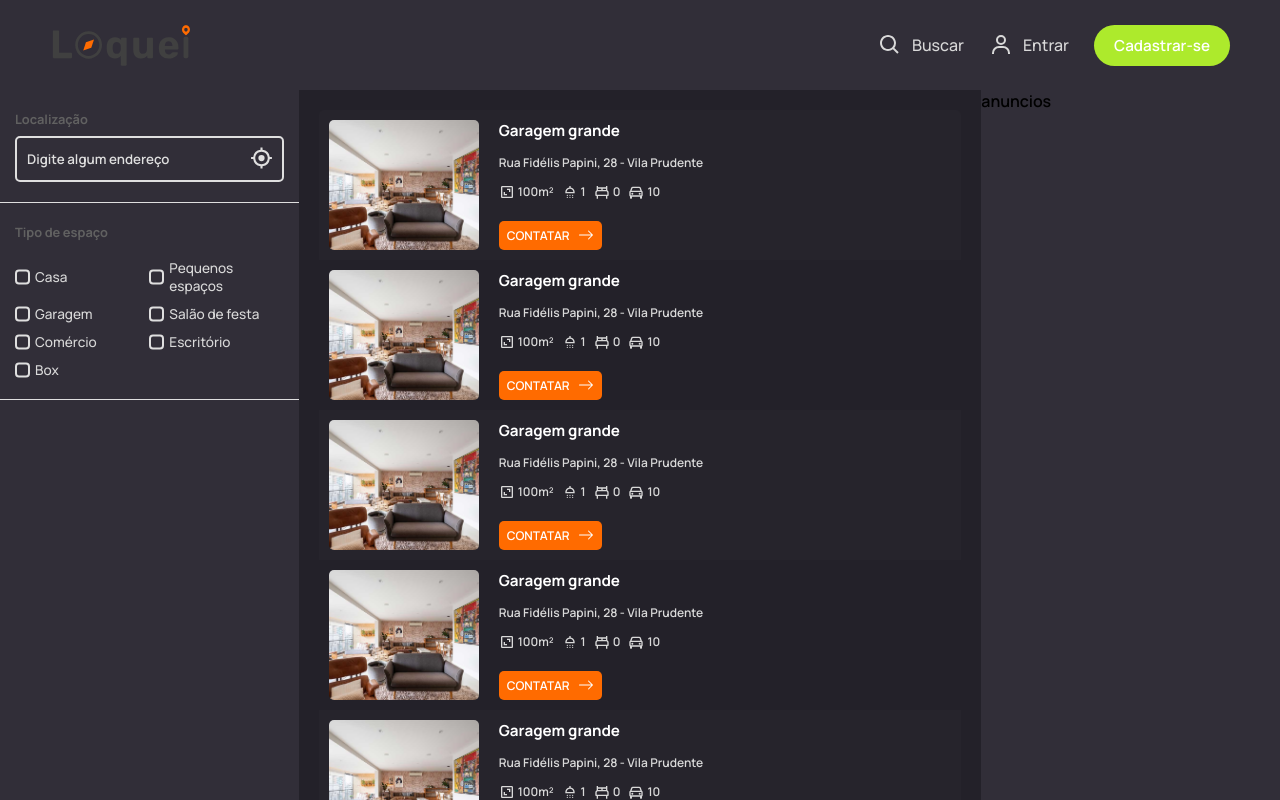
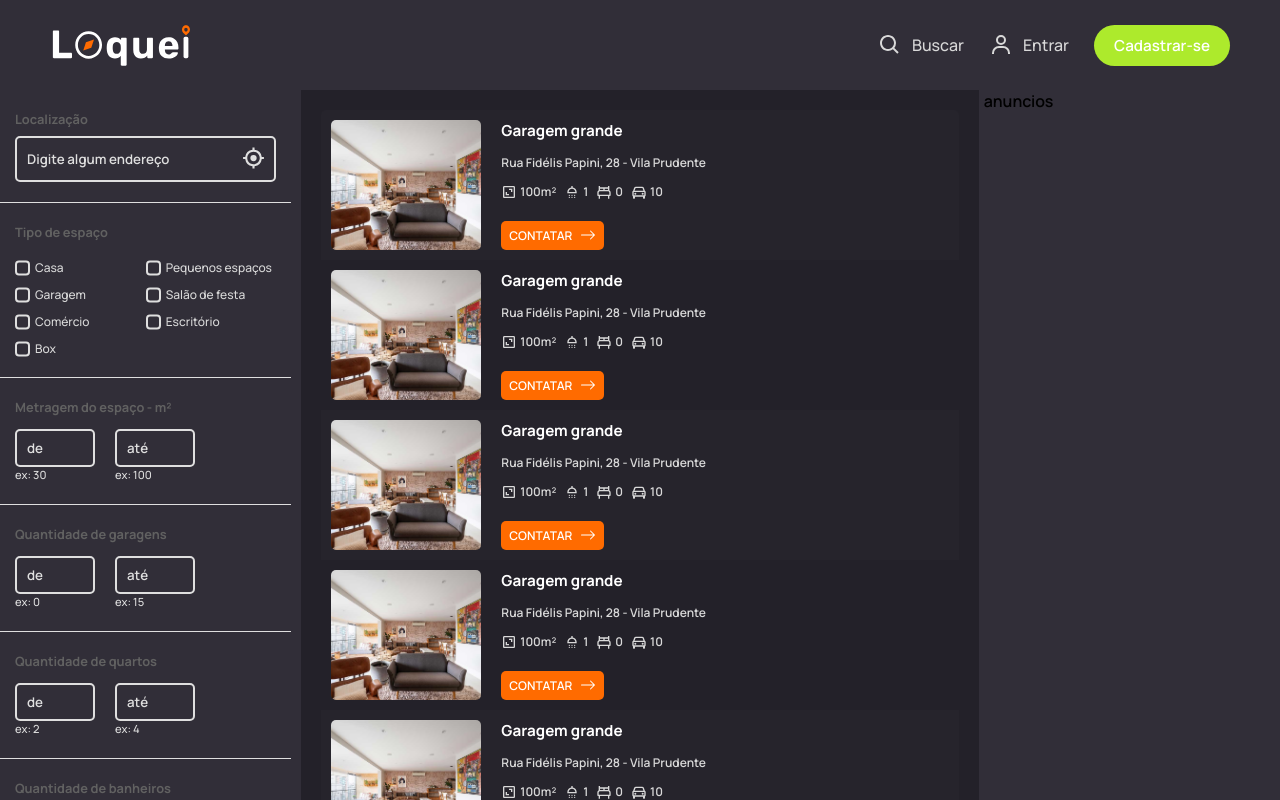
Before and after one commit to Rafa-Roodrigues/Loquei-Frontend, a React (Create React App) app: page /buscar in a window 1280 px wide. Built offline with nearby package versions, Linux system fonts and the light colour scheme.

Commit message:
Correções: Logo; Filtro

```diff
--- a/public/index.html
+++ b/public/index.html
@@ -4,10 +4,12 @@
     <meta charset="utf-8" />
     <meta name="viewport" content="width=device-width, initial-scale=1" />
     <title>Loquei</title>
+
+    <link rel="shortcut icon" href="./icon.png" type="image/png">
+
     <link rel="preconnect" href="https://fonts.googleapis.com">
     <link rel="preconnect" href="https://fonts.gstatic.com" crossorigin>
     <link href="https://fonts.googleapis.com/css2?family=Manrope:wght@300;400;500;600;700;800&display=swap" rel="stylesheet">
-    <link href="https://fonts.googleapis.com/css2?family=Oswald:wght@500&display=swap" rel="stylesheet">
   </head>
   <body>
     <noscript>You need to enable JavaScript to run this app.</noscript>
--- a/src/components/Logo/index.jsx
+++ b/src/components/Logo/index.jsx
@@ -1,13 +1,16 @@
 import { Link } from 'react-router-dom';
 import { LogoContainer } from './styles';
 import logoLight from '../../assets/img/logo-light.svg';
+import logoDark from '../../assets/img/logo-dark.svg';
+import { useTheme } from '../../hooks/useTheme';
 
 export function Logo(props) {
+  const { themeIsActive } = useTheme();
+
   return (
     <LogoContainer style={{marginBottom: props.marginBot ? props.marginBot : 0}}>
       <Link to="/">
-
-        <img src={logoLight}  alt="Imagem de localização da cor laranja." width={props.size ? props.size : 100} />
+        <img src={themeIsActive ? logoDark : logoLight}  alt="Imagem de localização da cor laranja." width={props.size ? props.size : 100} />
       </Link>
     </LogoContainer>
   );
--- a/src/pages/Buscar/index.jsx
+++ b/src/pages/Buscar/index.jsx
@@ -14,13 +14,15 @@ export function Buscar() {
       <Header />
 
       <div className="box_grid">
-        <section className="box_filtro">
+        <aside className="box_filtro">
           <form>
+            {/* Buscar */}
             <div className="box_input">
               <h3>Localização</h3>
               <input class="input_busca" type="text" placeholder="Digite algum endereço" />
               <BiTargetLock className="icon" size="25 " />
             </div>
+            {/* Checkbox */}
             <div className="box_input">
               <h3>Tipo de espaço</h3>
               <div className="grid_checkbox">
@@ -61,8 +63,56 @@ export function Buscar() {
                 </label>
               </div>
             </div>
+            {/* Metragem */}
+            <div className="box_input">
+              <h3>Metragem do espaço - m²</h3>
+              <div className="grid_input">
+                <input type="text" placeholder="de" />
+                <span>ex: 30</span>
+              </div>
+              <div className="grid_input">
+                <input type="text" placeholder="até" />
+                <span>ex: 100</span>
+              </div>
+            </div>
+            {/* Quantidade de Garagens */}
+            <div className="box_input">
+              <h3>Quantidade de garagens</h3>
+              <div className="grid_input">
+                <input type="text" placeholder="de" />
+                <span>ex: 0</span>
+              </div>
+              <div className="grid_input">
+                <input type="text" placeholder="até" />
+                <span>ex: 15</span>
+              </div>
+            </div>
+            {/* Quantidade de Quartos */}
+            <div className="box_input">
+              <h3>Quantidade de quartos</h3>
+              <div className="grid_input">
+                <input type="text" placeholder="de" />
+                <span>ex: 2</span>
+              </div>
+              <div className="grid_input">
+                <input type="text" placeholder="até" />
+                <span>ex: 4</span>
+              </div>
+            </div>
+            {/* Quantidade de Banheiros */}
+            <div className="box_input">
+              <h3>Quantidade de banheiros</h3>
+              <div className="grid_input">
+                <input type="text" placeholder="de" />
+                <span>ex: 0</span>
+              </div>
+              <div className="grid_input">
+                <input type="text" placeholder="até" />
+                <span>ex: 15</span>
+              </div>
+            </div>
           </form>
-        </section>
+        </aside>
         <section className="box_content">
           <CardHorizontal
             imgURL={imgNone}
--- a/src/pages/Buscar/styles.js
+++ b/src/pages/Buscar/styles.js
@@ -12,14 +12,29 @@ export const ContainerBuscar = styled.div `
     height: calc(100vh - 90px);
     position: relative;
 
+    column-gap: 5px;
     display: grid;
     grid-template-columns: 0.7fr 1.6fr 0.7fr;
 
     .box_filtro {
       width: 100%;
       height: 100%;
+      margin-right: 5px;
+      padding-right: 5px;
       overflow-y: auto;
       background-color: ${({ theme }) => theme.colors.background};
+
+      &::-webkit-scrollbar-track {
+        background-color: ${({ theme }) => theme.colors.background};
+      }
+      &::-webkit-scrollbar {
+        width: 5px;
+        background-color: ${({ theme }) => theme.colors.background};
+      }
+      &::-webkit-scrollbar-thumb {
+        border-radius: 50px;
+        background: var(--cinza);
+      }
 
       form {
         width: 100%;
@@ -82,7 +97,7 @@ export const ContainerBuscar = styled.div `
 
               color: ${({ theme }) => theme.colors.colorText};
               font-weight: 500;
-              font-size: 0.85rem;
+              font-size: 0.75rem;
 
               input[type="checkbox"] {
                 opacity: 0;
@@ -124,6 +139,26 @@ export const ContainerBuscar = styled.div `
               }
             }
           }
+
+          .grid_input {
+            width: fit-content;
+            margin-top: 5px;
+            margin-right: 20px;
+            display: inline-block;
+
+            input {
+              width: 80px;
+              padding: 8px 10px;
+            }
+
+            span {
+              display: block;
+
+              color: var(--cinza);
+              font-weight: 500;
+              font-size: 0.7rem;
+            }
+          }
         }
       }
     }
@@ -141,11 +176,11 @@ export const ContainerBuscar = styled.div `
       justify-content: flex-start;
 
       &::-webkit-scrollbar-track {
-        background-color: transparent;
+        background-color: ${({ theme }) => theme.colors.background};
       }
       &::-webkit-scrollbar {
-          width: 3px;
-          background-color: transparent;
+          width: 5px;
+          background-color: ${({ theme }) => theme.colors.background};
       }
       &::-webkit-scrollbar-thumb {
           border-radius: 50px;
--- a/src/pages/Home/index.jsx
+++ b/src/pages/Home/index.jsx
@@ -42,43 +42,43 @@ export function Home() {
       <section className="box_categorias">
         <ul>
           <li>
-            <Link to="/">
+            <Link to="/buscar">
               <MdOutlineMapsHomeWork className="icons" size="30" />
             </Link>
             <span>Casa & Apartamentos</span>
           </li>
           <li>
-            <Link to="/">
+            <Link to="/buscar">
               <BiCar className="icons" size="30" />
             </Link>
             <span>Garagem</span>
           </li>
           <li>
-            <Link to="/">
+            <Link to="/buscar">
               <AiFillShop className="icons" size="30" />
             </Link>
             <span>Comércio</span>
           </li>
           <li>
-            <Link to="/">
+            <Link to="/buscar">
               <RiHomeSmile2Line className="icons" size="30" />
             </Link>
             <span>Salão de Festa</span>
           </li>
           <li>
-            <Link to="/">
+            <Link to="/buscar">
               <BsBoundingBoxCircles className="icons" size="30" />
             </Link>
             <span>Box</span>
           </li>
           <li>
-            <Link to="/">
+            <Link to="/buscar">
               <MdOutlineBusiness className="icons" size="30" />
             </Link>
             <span>Escritório</span>
           </li>
           <li>
-            <Link to="/">
+            <Link to="/buscar">
               <BiCurrentLocation className="icons" size="30" />
             </Link>
             <span>Pequenos espaços</span>
@@ -90,7 +90,7 @@ export function Home() {
           <span className="title_box">Onde você quer buscar?</span>
           <ul>
             {states.map(states => (
-              <li><Link to="/">{states}</Link></li>
+              <li><Link to="/buscar">{states}</Link></li>
             ))}
           </ul>
         </section>
```
Also changed, not shown: public/icon.png (added).
